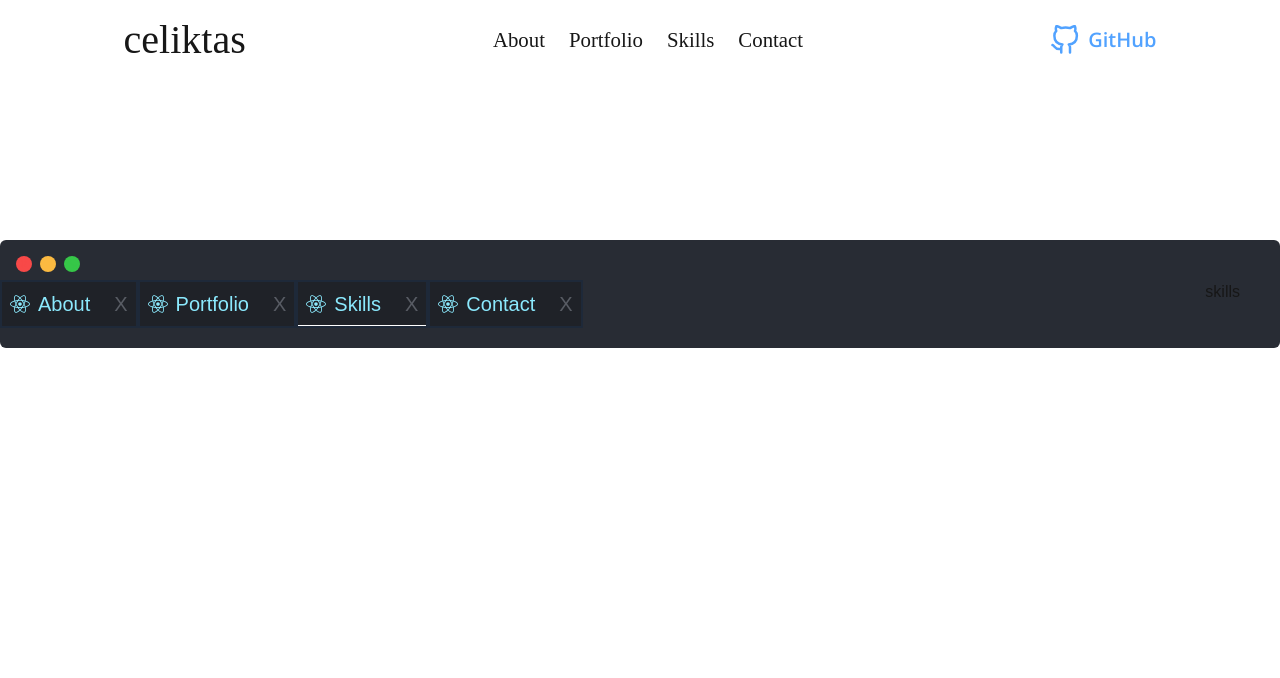
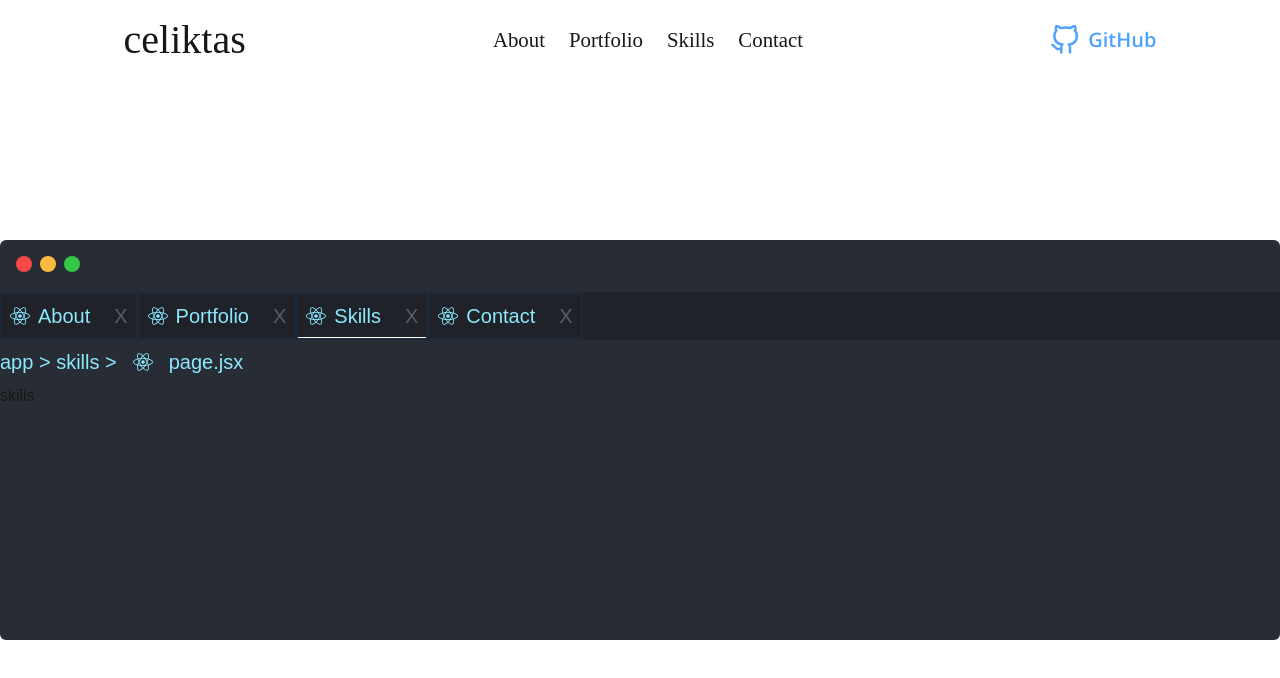
Before and after one commit to talhaceliktas/talhaceliktas-website, a Next.js app: page /skills in a window 1280 px wide. Shown: the top 678 px of the page. Built offline with nearby package versions, Linux system fonts and the light colour scheme; a web font is replaced by a local one.

Commit message:
idelocation animations fixed

```diff
--- a/app/_components/IDEBox.jsx
+++ b/app/_components/IDEBox.jsx
@@ -7,10 +7,11 @@ import IDELocation from "./IDELocation";
 
 const IDEBox = ({ openedPages, setOpenedPages, children }) => {
   return (
-    <div className="mt-60 flex justify-center my-0 mx-auto max-w-[1280px] p-10 bg-[#282C34] rounded-md relative">
+    <div className="mt-60 flex my-0 mx-auto max-w-[1280px] bg-[#282C34] rounded-md  h-[400px] flex-col gap-y-2">
       <IDEButtons />
       <IDEPages openedPages={openedPages} setOpenedPages={setOpenedPages} />
       <IDELocation />
+
       <div>{children}</div>
     </div>
   );
--- a/app/_components/IDEButtons.jsx
+++ b/app/_components/IDEButtons.jsx
@@ -6,7 +6,7 @@ const IDEButtons = () => {
   const [onHover, setOnHover] = useState();
 
   return (
-    <div className="top-4 left-4 absolute flex gap-x-2">
+    <div className="flex gap-x-2 mb-3 mt-4 ml-4">
       <button
         className={`bg-[#F84948] w-4 h-4 flex justify-center items-center text-[0.7rem] rounded-full font-bold cursor-pointer ${
           onHover ? "text-[#6A4F1A]" : "text-[#F84948]"
--- a/app/_components/IDELocation.jsx
+++ b/app/_components/IDELocation.jsx
@@ -1,41 +1,45 @@
 import { useGSAP } from "@gsap/react";
 import gsap from "gsap";
 import { ScrambleTextPlugin } from "gsap/all";
+import { usePathname } from "next/navigation";
 import { FaReact } from "react-icons/fa";
 
 gsap.registerPlugin(ScrambleTextPlugin);
 
-const IDELocation = ({ children }) => {
+const IDELocation = () => {
+  const path = usePathname();
+  const pathName = path.replace("/", "");
+
   useGSAP(() => {
     const tl = gsap.timeline();
 
     tl.to(".about-title-1", {
       scrambleText: {
-        text: "app > _components > ",
+        text: `app > ${pathName} > `,
         chars: "XO",
-        revealDelay: 0.4,
-        speed: 0.5,
+        revealDelay: 0.1,
+        speed: 0.2,
       },
     }).to(
       ".about-title-2",
       {
         scrambleText: {
-          text: children,
+          text: "page.jsx",
           chars: "XO",
-          revealDelay: 0.4,
-          speed: 0.5,
+          revealDelay: 0.1,
+          speed: 0.2,
         },
       },
-      ">"
+      "+=0.1" // ">” yerine küçük bir delay ile animasyonu başlat
     );
-  });
+  }, [pathName]);
 
   return (
-    <div className=" w-full flex">
-      <h2 className="text-xl text-react-blue">
-        <span className="about-title-1 ">XOOXOXOXOXOOXO</span>
-        <FaReact className="inline mx-4" />
-        <span className="about-title-2 ">XOXOXOXOXO</span>
+    <div className="w-full flex items-center">
+      <h2 className="text-xl text-react-blue flex items-center gap-x-4">
+        <span className="about-title-1">XOOXOXOXOXOOXO</span>
+        <FaReact />
+        <span className="about-title-2">XOXOXOXOXO</span>
       </h2>
     </div>
   );
--- a/app/_components/IDEPages.jsx
+++ b/app/_components/IDEPages.jsx
@@ -25,7 +25,7 @@ const IDEPages = ({ openedPages, setOpenedPages }) => {
   }
 
   return (
-    <div className="absolute left-0 flex items-center text-xl text-react-blue bg-[#1f2228]">
+    <div className="flex items-center text-xl text-react-blue bg-[#1f2228]">
       {openedPages.map((page) => (
         <Link
           className="flex items-center border-2 border-gray-800 justify-between relative"
```
